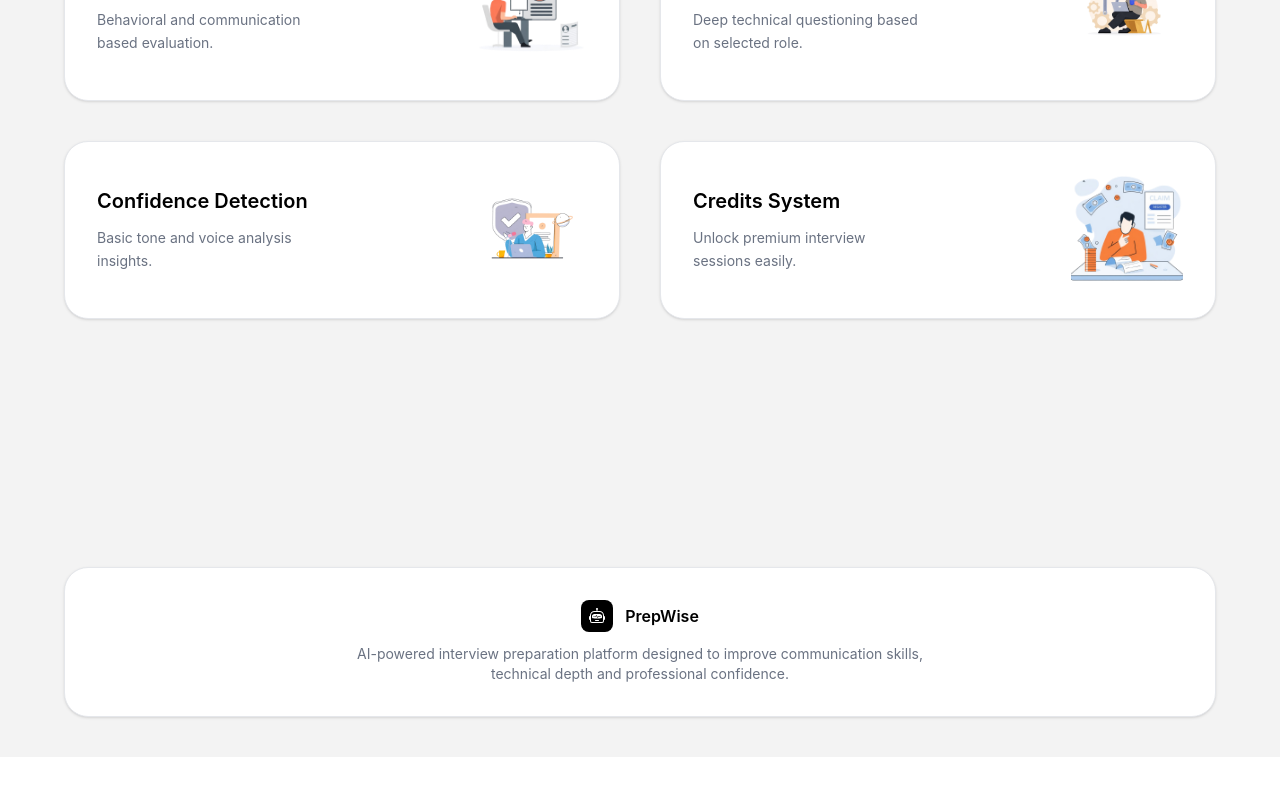
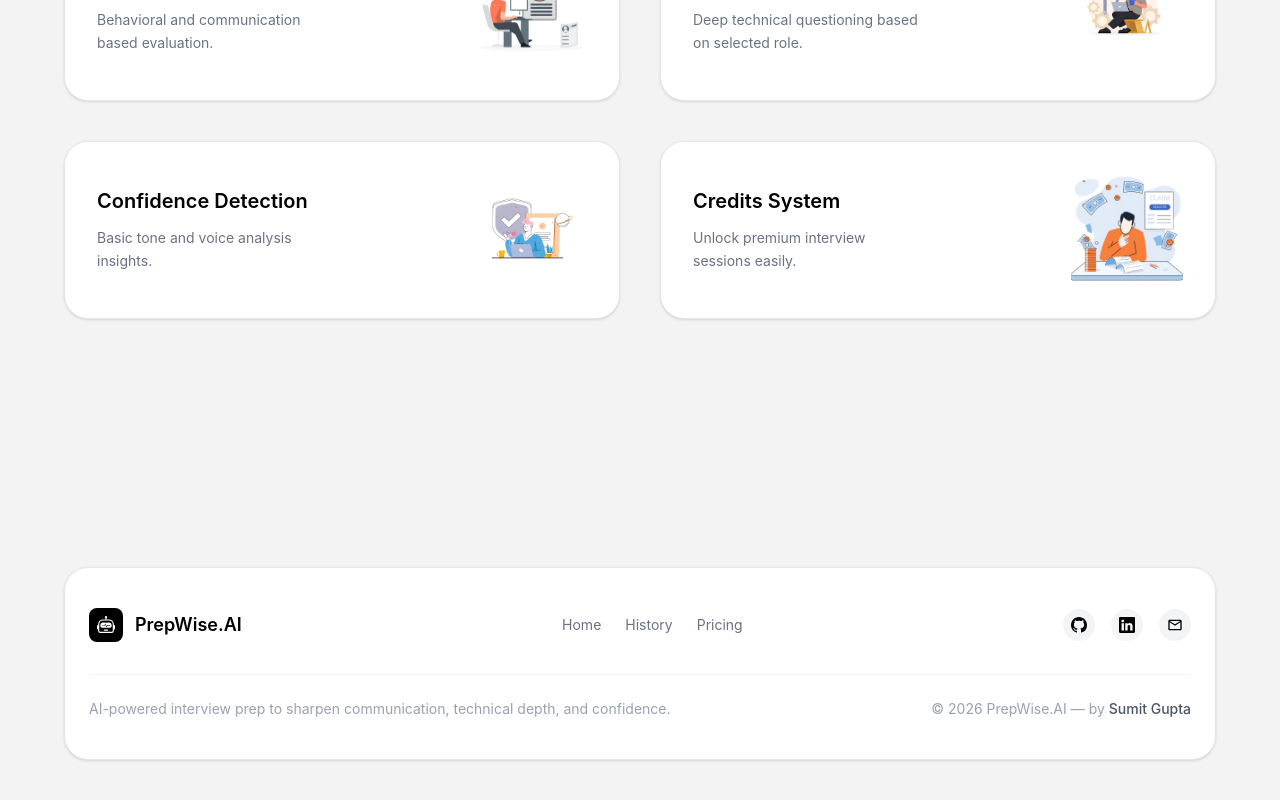
Before and after one commit to sumitgupta24/PrepWise, a React (Vite) app in the folder frontend/: page / in a window 1280 px wide. Shown: the part 2087-2887 px from the top of the page. Before the commit the page ends 2844 px from the top, so only its background shows below. Built offline with nearby package versions, Linux system fonts and the light colour scheme; no server answers; the HTML template or start-up script is replaced by a standard one.

Commit message:
enhanced footer

```diff
--- a/frontend/src/components/Footer.jsx
+++ b/frontend/src/components/Footer.jsx
@@ -1,19 +1,63 @@
 import React from 'react'
-import { BsRobot } from 'react-icons/bs'
+import { BsRobot, BsGithub, BsLinkedin } from 'react-icons/bs'
+import { MdOutlineEmail } from 'react-icons/md'
 
 function Footer() {
   return (
     <div className='bg-[#f3f3f3] flex justify-center px-4 pb-10 py-4 pt-10'>
-      <div className='w-full max-w-6xl bg-white rounded-[24px] shadow-sm border border-gray-200 py-8 px-3 text-center'>
-        <div className='flex justify-center items-center gap-3 mb-3'>
-            <div className='bg-black text-white p-2 rounded-lg'><BsRobot size={16}/></div>
-            <h2 className='font-semibold'>PrepWise</h2>
+      <div className='w-full max-w-6xl bg-white rounded-[24px] shadow-sm border border-gray-200 py-10 px-6'>
+
+        {/* Top section */}
+        <div className='flex flex-col md:flex-row justify-between items-center gap-6 mb-8'>
+
+          {/* Brand */}
+          <div className='flex items-center gap-3'>
+            <div className='bg-black text-white p-2 rounded-lg'>
+              <BsRobot size={18} />
+            </div>
+            <h2 className='font-semibold text-lg'>PrepWise.AI</h2>
+          </div>
+
+          {/* Links */}
+          <div className='flex items-center gap-6 text-sm text-gray-500'>
+            <a href='/' className='hover:text-black transition'>Home</a>
+            <a href='/history' className='hover:text-black transition'>History</a>
+            <a href='/pricing' className='hover:text-black transition'>Pricing</a>
+          </div>
+
+          {/* Social icons */}
+          <div className='flex items-center gap-4'>
+            <a href='https://github.com/cricsumit24' target='_blank' rel='noreferrer'
+              className='p-2 rounded-full bg-gray-100 hover:bg-black hover:text-white transition'>
+              <BsGithub size={16} />
+            </a>
+            <a href='https://linkedin.com/in/cricsumit24' target='_blank' rel='noreferrer'
+              className='p-2 rounded-full bg-gray-100 hover:bg-black hover:text-white transition'>
+              <BsLinkedin size={16} />
+            </a>
+            <a href='mailto:cricsumit24@gmail.com'
+              className='p-2 rounded-full bg-gray-100 hover:bg-black hover:text-white transition'>
+              <MdOutlineEmail size={16} />
+            </a>
+          </div>
         </div>
-        <p className='text-gray-500 text-sm max-w-xl mx-auto'>
-  AI-powered interview preparation platform designed to improve
-          communication skills, technical depth and professional confidence.
-        </p>
 
+        {/* Divider */}
+        <div className='border-t border-gray-100 mb-6' />
+
+        {/* Bottom section */}
+        <div className='flex flex-col md:flex-row justify-between items-center gap-2 text-sm text-gray-400'>
+          <p>
+            AI-powered interview prep to sharpen communication, technical depth, and confidence.
+          </p>
+          <p>
+            © {new Date().getFullYear()} PrepWise.AI — by{' '}
+            <a href='https://github.com/cricsumit24' target='_blank' rel='noreferrer'
+              className='text-gray-600 font-medium hover:text-black transition'>
+              Sumit Gupta
+            </a>
+          </p>
+        </div>
 
       </div>
     </div>
```
